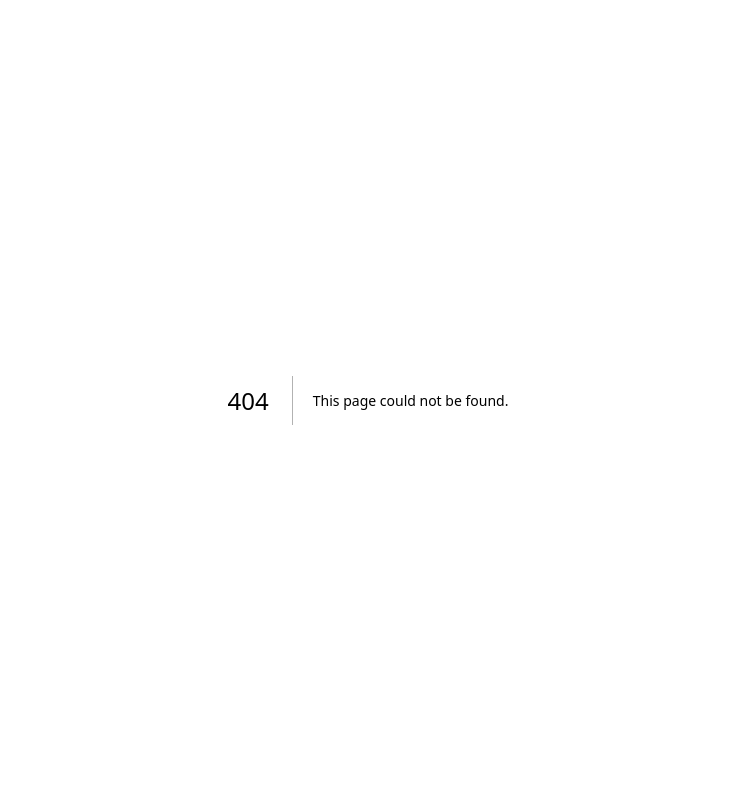
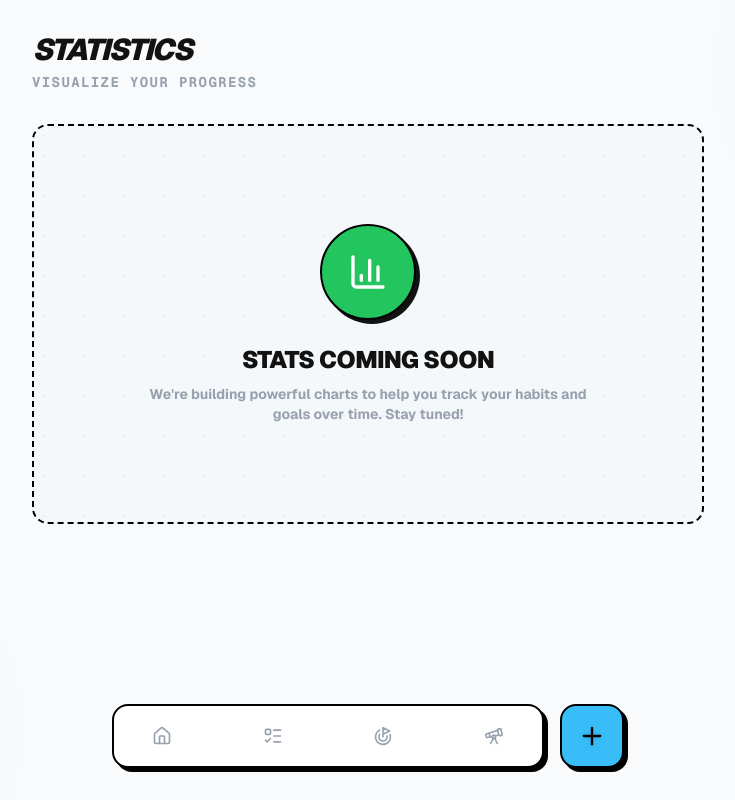
Before and after one commit to StarDust130/Prime-Day, a Next.js app: page /stats in a window 1280 px wide. Before the commit this address had no page. Shown: the whole page, without its empty margins (272-1007 px from the left). Built offline with nearby package versions, Linux system fonts and the light colour scheme.

Commit message:
feat: create Stats page with background decoration and progress visualization

```diff
--- /dev/null
+++ b/app/(main)/stats/page.tsx
@@ -0,0 +1,62 @@
+"use client";
+
+import { BarChart3, ArrowLeft } from "lucide-react";
+import { Button } from "@/components/ui/button";
+import { useRouter } from "next/navigation";
+
+export default function StatsPage() {
+  const router = useRouter();
+
+  return (
+    <div className="min-h-screen bg-[#F8FAFC] pb-24 md:p-8 pt-6 px-4 font-sans text-[#121212] overflow-hidden relative">
+      {/* --- BACKGROUND DECORATION --- */}
+      <div className="fixed inset-0 pointer-events-none z-0">
+        <div className="absolute top-[-10%] right-[-10%] w-[300px] h-[300px] bg-[#22C55E]/5 rounded-full blur-[80px]" />
+        <div className="absolute bottom-[-10%] left-[-10%] w-[300px] h-[300px] bg-[#38BDF8]/5 rounded-full blur-[80px]" />
+      </div>
+
+      <div className="relative z-10 max-w-2xl mx-auto">
+        <header className="mb-8 flex items-center gap-4">
+          <Button
+            variant="ghost"
+            size="icon"
+            onClick={() => router.back()}
+            className="rounded-full hover:bg-black/5 md:hidden"
+          >
+            <ArrowLeft className="h-6 w-6" />
+          </Button>
+          <div>
+            <h1 className="text-3xl font-black italic tracking-tighter uppercase">
+              Statistics
+            </h1>
+            <p className="text-sm font-bold text-gray-400 font-mono tracking-widest mt-1">
+              VISUALIZE YOUR PROGRESS
+            </p>
+          </div>
+        </header>
+
+        <div className="p-12 border-2 border-black border-dashed rounded-2xl bg-[#F1F5F9]/50 text-center flex flex-col items-center justify-center min-h-[400px] relative overflow-hidden">
+          <div
+            className="absolute inset-0 opacity-5 pointer-events-none"
+            style={{
+              backgroundImage: "radial-gradient(#000 1px, transparent 1px)",
+              backgroundSize: "20px 20px",
+            }}
+          ></div>
+
+          <div className="h-24 w-24 rounded-full bg-[#22C55E] border-2 border-black flex items-center justify-center mb-6 shadow-[4px_4px_0px_0px_#121212] relative z-10">
+            <BarChart3 className="h-10 w-10 text-white" />
+          </div>
+
+          <h2 className="text-2xl font-black uppercase tracking-tight mb-2 relative z-10">
+            Stats Coming Soon
+          </h2>
+          <p className="text-sm font-bold text-gray-400 max-w-md relative z-10">
+            We're building powerful charts to help you track your habits and
+            goals over time. Stay tuned!
+          </p>
+        </div>
+      </div>
+    </div>
+  );
+}
```
